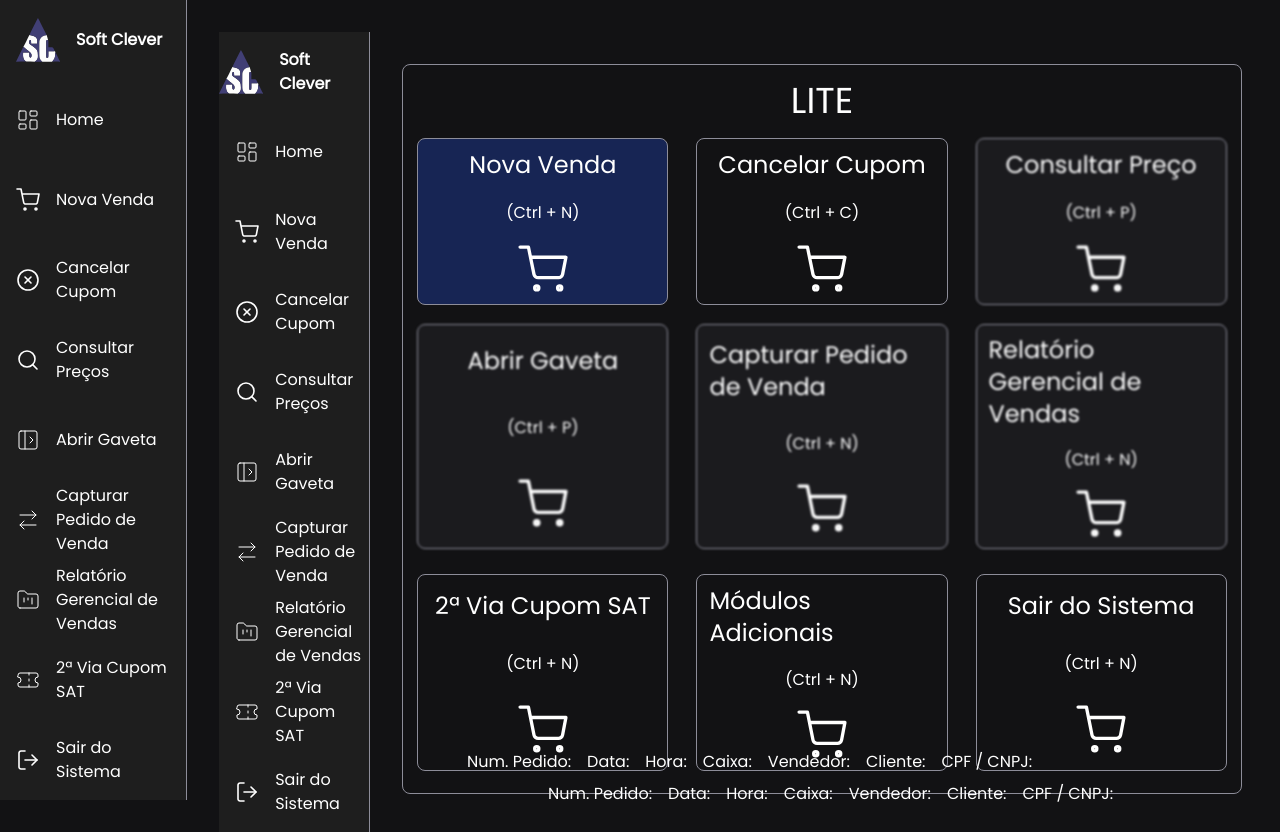
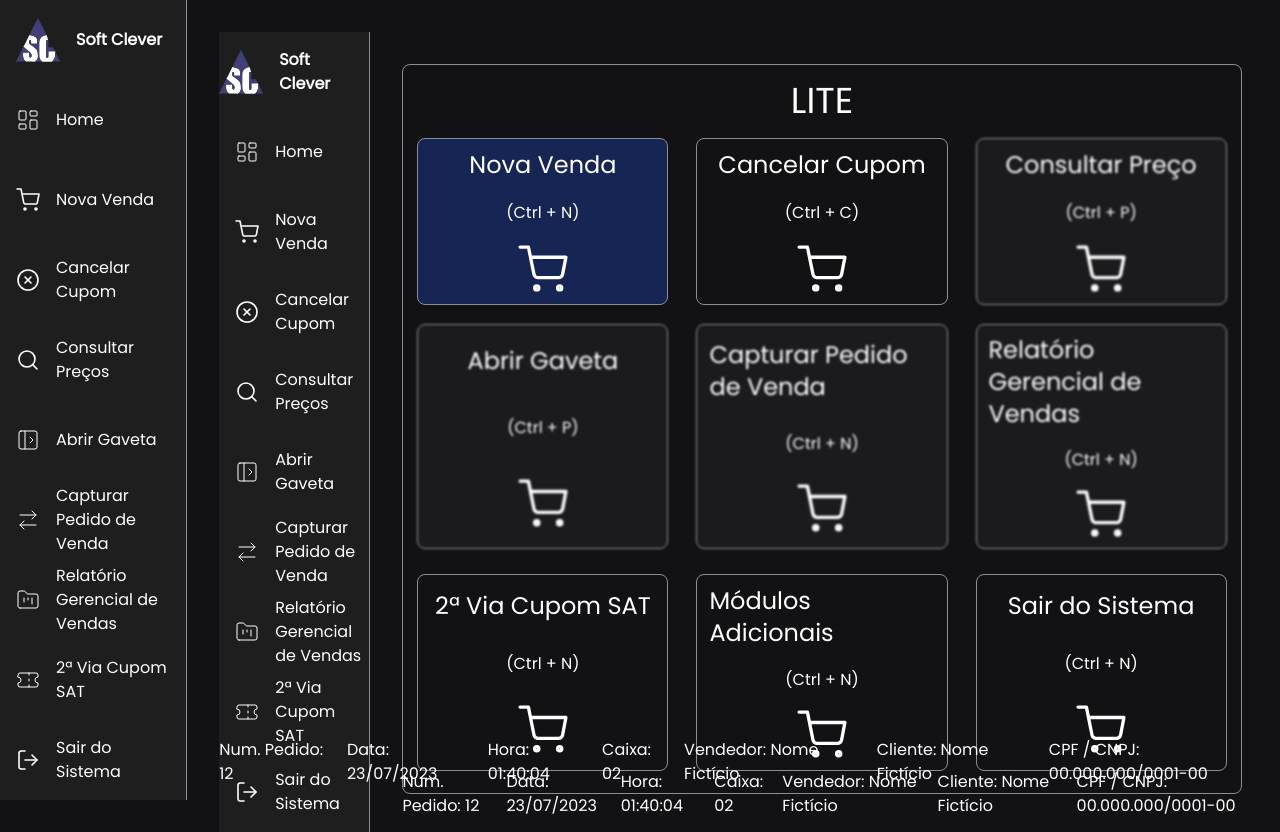
Before and after one commit to devCaioFreire/sat, a Next.js app: page /dashboard in a window 1280 px wide. Built offline with nearby package versions, Linux system fonts and the light colour scheme.

Commit message:
implement date and time

```diff
--- a/src/components/footer.tsx
+++ b/src/components/footer.tsx
@@ -1,37 +1,43 @@
+import { CurrentDateFormatted, CurrentTimeFormatted } from "@/utils/date";
+
 interface FooterProps {
 
 }
 
 export function Footer() {
+
+  const currentDate = CurrentDateFormatted();
+  const currentTime = CurrentTimeFormatted();
+
   return (
     <footer className="flex w-full h-[0%] justify-center items-center">
       <ul className="flex gap-4">
         <li className="flex items-center gap-1">
-          <span>Num. Pedido:</span>
+          <span>Num. Pedido: 12</span>
         </li>
 
         <li className="flex items-center gap-1">
-          <span>Data:</span>
+          <span>Data: {currentDate}</span>
         </li>
 
         <li className="flex items-center gap-1">
-          <span>Hora:</span>
+          <span>Hora: {currentTime}</span>
         </li >
 
         <li className="flex items-center gap-1">
-          <span>Caixa:</span>
+          <span>Caixa: 02</span>
         </li >
 
         <li className="flex items-center gap-1">
-          <span>Vendedor:</span>
+          <span>Vendedor: Nome Fictício</span>
         </li >
 
         <li className="flex items-center gap-1">
-          <span>Cliente:</span>
+          <span>Cliente: Nome Fictício</span>
         </li >
 
         <li className="flex items-center gap-1">
-          <span>CPF / CNPJ:</span>
+          <span>CPF / CNPJ: 00.000.000/0001-00</span>
         </li >
       </ul >
     </footer >
--- /dev/null
+++ b/src/utils/date.tsx
@@ -0,0 +1,17 @@
+export function CurrentDateFormatted() {
+  const currentDate = new Date();
+  const day = currentDate.getDate().toString().padStart(2, '0'); // Obtém o dia e adiciona o zero à esquerda se for menor que 10
+  const month = (currentDate.getMonth() + 1).toString().padStart(2, '0'); // Obtém o mês (0 a 11) e adiciona o zero à esquerda se for menor que 10
+  const year = currentDate.getFullYear();
+
+  return `${day}/${month}/${year}`
+}
+
+export function CurrentTimeFormatted() {
+  const currentDate = new Date();
+  const hours = currentDate.getHours().toString().padStart(2, '0'); // Obtém as horas e adiciona o zero à esquerda se for menor que 10
+  const minutes = currentDate.getMinutes().toString().padStart(2, '0'); // Obtém os minutos e adiciona o zero à esquerda se for menor que 10
+  const seconds = currentDate.getSeconds().toString().padStart(2, '0'); // Obtém os segundos e adiciona o zero à esquerda se for menor que 10
+
+  return `${hours}:${minutes}:${seconds}`;
+}
```
